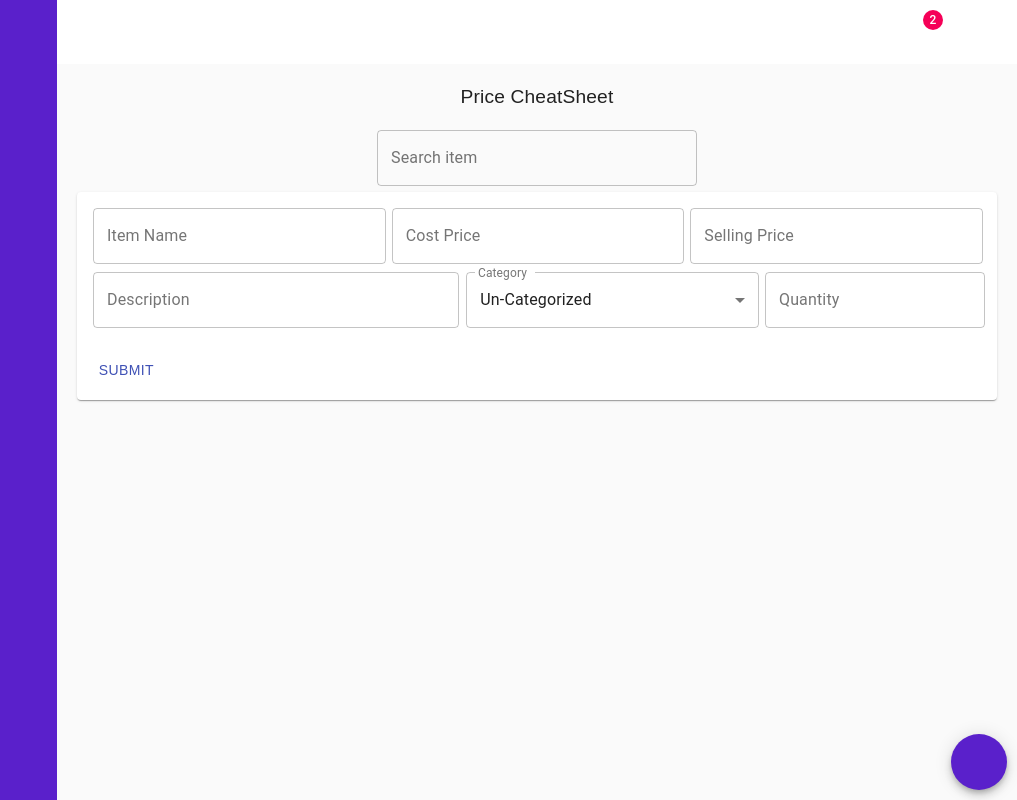
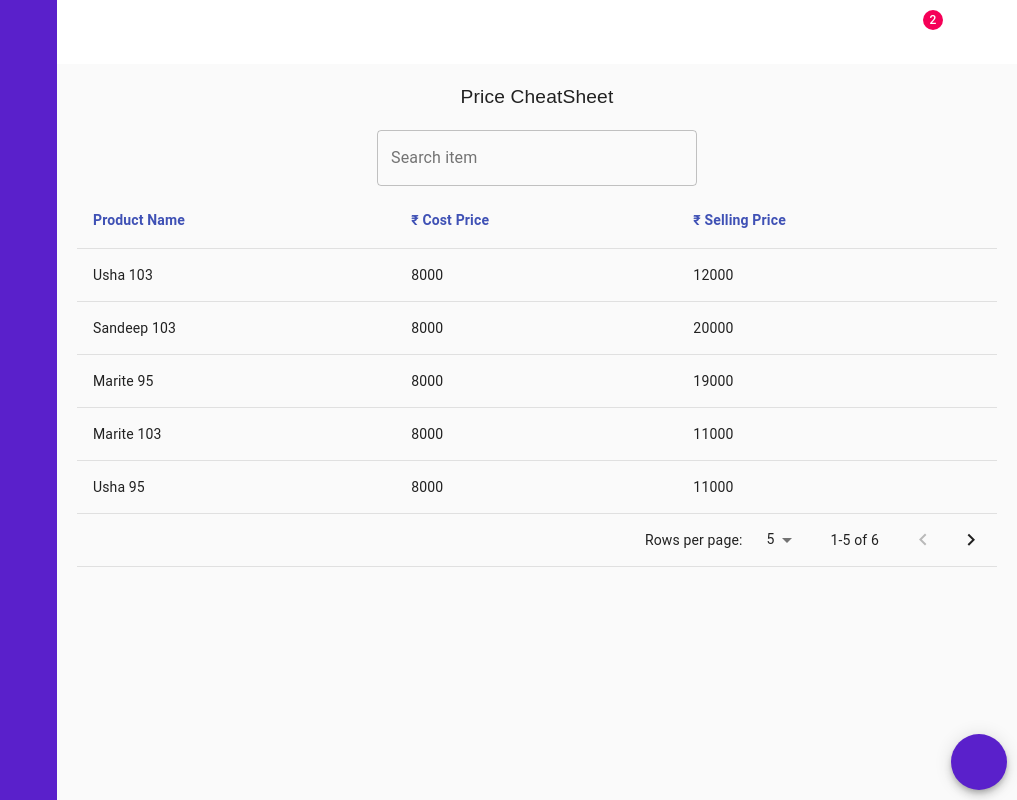
Before and after one commit to sayancoding/serviveLog, a React (Create React App) app: page / in a window 1280 px wide. Shown: the whole page, without its empty margins (263-1280 px from the left). Built offline with nearby package versions, Linux system fonts and the light colour scheme; some icons are missing; a web font is replaced by a local one.

Commit message:
Table and Pagenation

```diff
--- a/src/components/PriceList/CreateForm/CreateForm.jsx
+++ b/src/components/PriceList/CreateForm/CreateForm.jsx
@@ -1,6 +1,5 @@
 import React,{useState} from "react";
 import {
-  Paper,
   Grid,
   TextField,
   Select,
@@ -47,7 +46,7 @@ export default function CreateForm() {
 
     return (
       <div style={{ marginTop: "12px" }}>
-        <Paper className={classes.container}>
+        <div className={classes.container}>
           <Grid container>
             <Grid item xs={12} sm={4}>
               <TextField
@@ -133,7 +132,7 @@ export default function CreateForm() {
               </Button>
             </Grid>
           </Grid>
-        </Paper>
+        </div>
       </div>
     );
 }
--- a/src/components/PriceList/PriceList.jsx
+++ b/src/components/PriceList/PriceList.jsx
@@ -1,7 +1,9 @@
-import React from 'react'
-import {makeStyles,TextField,Fab} from '@material-ui/core'
+import React,{useState} from 'react'
+import {makeStyles,TextField,Fab,Dialog,DialogTitle,DialogContent} from '@material-ui/core'
 import 'boxicons';
 import CreateForm from './CreateForm/CreateForm'
+import {Products} from '../../dummyData'
+import TableData from './TableData/TableData';
 
 const useStyle = makeStyles({
   container: {
@@ -26,6 +28,15 @@ const useStyle = makeStyles({
 
 function PriceList() {
     const classes = useStyle();
+    const [open,setOpen] = useState(false);
+    function dialogOpenHandler(){
+      console.log(Products)
+      setOpen(true)
+    }
+    function dialogCloseHandler(){
+      setOpen(false)
+    }
+
     return (
       <div className={classes.container}>
         <p className={classes.headText}>Price CheatSheet</p>
@@ -35,8 +46,22 @@ function PriceList() {
           label="Search item"
           variant="outlined"
         />
-        <CreateForm/>
-        <Fab color="primary" className={classes.floatBtn}>
+        <div style={{marginTop:"12px"}}>
+          <TableData/>
+        </div>
+
+        <Dialog open={open} keepMounted onClose={dialogCloseHandler}>
+          <DialogTitle>Create Product</DialogTitle>
+          <hr/>
+          <DialogContent>
+            <CreateForm />
+          </DialogContent>
+        </Dialog>
+        <Fab
+          color="primary"
+          className={classes.floatBtn}
+          onClick={dialogOpenHandler}
+        >
           <box-icon name="message-square-add" color="white"></box-icon>
         </Fab>
       </div>
--- /dev/null
+++ b/src/components/PriceList/TableData/TableData.jsx
@@ -0,0 +1,67 @@
+import React,{useState} from 'react'
+import {Table,TableBody,TableCell,TableRow,TableHead,makeStyles,TablePagination} from '@material-ui/core'
+import {Products,TableHeadData} from '../../../dummyData'
+
+const useStyle = makeStyles(theme=>({
+    table:{
+        '& thead th':{
+            fontWeight:'600',
+            color:theme.palette.primary.main,
+        },
+        '& tbody tr:hover':{
+            backgroundColor:"#ffff",
+            cursor:"pointer",
+            color:theme.palette.success.main
+        },
+        '& tbody tr:hover td':{
+            color:theme.palette.warning.light
+        }
+    }
+}))
+
+export default function TableData() {
+    const classes = useStyle();
+    const pages = [5,10,20];
+    const [page,setPage] = useState(0)
+    const [rowsPerPage,setRowsPerPage] = useState(pages[page]);
+    const handleChangePage = (event, newPage) =>{
+        setPage(newPage)
+    }
+    const handleChangeRowsPerPage = (event) =>{
+        setRowsPerPage(parseInt(event.target.value,10))
+        // setPage(0)
+    }
+    const afterPagenationAndSorting = () =>{
+        return Products.slice(page*rowsPerPage,(page+1)*rowsPerPage)
+    }
+    return (
+      <>
+        <Table className={classes.table}>
+          <TableHead>
+            <TableRow>
+              {TableHeadData.map((head) => (
+                <TableCell>{head.lable}</TableCell>
+              ))}
+            </TableRow>
+          </TableHead>
+          <TableBody>
+            {afterPagenationAndSorting().map((item) => (
+              <TableRow key={item.id}>
+                <TableCell>{item.productName}</TableCell>
+                <TableCell>{item.costPrice}</TableCell>
+                <TableCell>{item.sellingPrice}</TableCell>
+              </TableRow>
+            ))}
+          </TableBody>
+          <TablePagination
+            page={page}
+            rowsPerPageOptions={pages}
+            rowsPerPage={rowsPerPage}
+            count={Products.length}
+            onChangePage={handleChangePage}
+            onChangeRowsPerPage={handleChangeRowsPerPage}
+          />
+        </Table>
+      </>
+    );
+}
--- /dev/null
+++ b/src/dummyData.js
@@ -0,0 +1,62 @@
+export const Products = [
+    {
+        id:1,
+        productName : "Usha 103",
+        costPrice : "8000",
+        sellingPrice: "12000",
+        descriptions:"none",
+        category:"none",
+        quantity:"10"
+    },
+    {
+        id:2,
+        productName : "Sandeep 103",
+        costPrice : "8000",
+        sellingPrice: "20000",
+        descriptions:"none",
+        category:"none",
+        quantity:"10"
+    },
+    {
+        id:3,
+        productName : "Marite 95",
+        costPrice : "8000",
+        sellingPrice: "19000",
+        descriptions:"none",
+        category:"none",
+        quantity:"10"
+    },
+    {
+        id:4,
+        productName : "Marite 103",
+        costPrice : "8000",
+        sellingPrice: "11000",
+        descriptions:"none",
+        category:"none",
+        quantity:"10"
+    },
+    {
+        id:5,
+        productName : "Usha 95",
+        costPrice : "8000",
+        sellingPrice: "11000",
+        descriptions:"none",
+        category:"none",
+        quantity:"10"
+    },
+    {
+        id:6,
+        productName : "Singer 103",
+        costPrice : "8000",
+        sellingPrice: "11000",
+        descriptions:"none",
+        category:"none",
+        quantity:"10"
+    },
+]
+
+export const TableHeadData = [
+    {id:1,lable:"Product Name"},
+    {id:2,lable:"₹ Cost Price"},
+    {id:3,lable:"₹ Selling Price"}
+]
```
Also changed, not shown: src/components/PriceList/TableData/ProductView/ProductView.jsx (added, +9 -0 lines), 1 other file (tests, documents, lock files or other folders).
